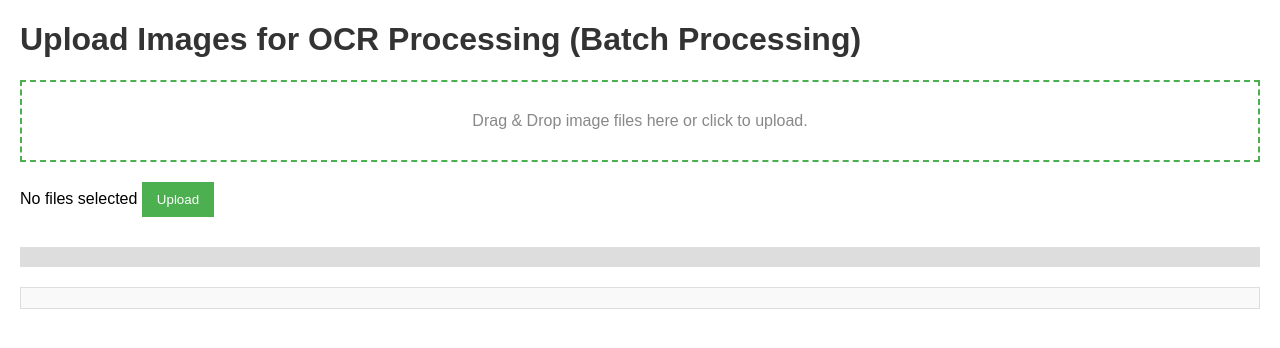
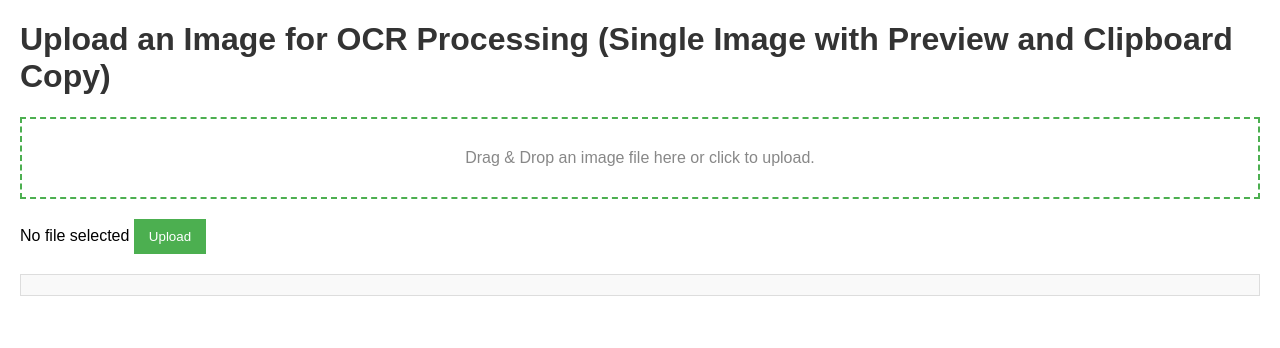
Before and after one commit to LEnc95/OCR, a Flask app: page / in a window 1280 px wide. Shown: the top 348 px of the page. Run offline with Flask 3, Linux system fonts and the light colour scheme.

Commit message:
stable v0.1
Scratch batch upload!
Add Image preview, Download text, Copy to clipboard

```diff
--- a/ocr_tool/app.py
+++ b/ocr_tool/app.py
@@ -1,70 +1,60 @@
 from flask import Flask, request, jsonify, render_template
 from PIL import Image
 import pytesseract
-import io
 import cv2
 import numpy as np
 import logging
 
 app = Flask(__name__)
 
-# Set up logging for OCR process
-logging.basicConfig(filename='ocr_log.log', level=logging.INFO)
+# Set max file size to 5MB (adjust as needed)
+app.config['MAX_CONTENT_LENGTH'] = 5 * 1024 * 1024  # 5MB limit
 
-# Path to Tesseract (if needed)
-# pytesseract.pytesseract.tesseract_cmd = r'C:\Program Files\Tesseract-OCR\tesseract.exe'
-
-# Route to render the index.html page
+# Route to serve the index.html page
 @app.route('/')
 def index():
-    return render_template('index.html')  # Serve index.html from the templates folder
+    return render_template('index.html')
 
 # Error handler for files that exceed the size limit
 @app.errorhandler(413)
 def file_too_large(e):
     return jsonify({'error': 'File too large. Maximum size allowed is 5MB.'}), 413
 
-# Batch upload route for processing multiple images
-@app.route('/batch_upload', methods=['POST'])
-def batch_upload():
-    if 'files' not in request.files:
-        app.logger.error('No files provided in the request')
-        return jsonify({'error': 'No files provided'}), 400
+# Route to process a single image and perform OCR
+@app.route('/upload', methods=['POST'])
+def upload_file():
+    if 'file' not in request.files:
+        return jsonify({'error': 'No file provided'}), 400
 
-    files = request.files.getlist('files')
-    results = []
+    file = request.files['file']
+    if file.filename == '':
+        return jsonify({'error': 'No file selected'}), 400
 
-    for file in files:
-        try:
-            # Validate file type
-            if not file.filename.lower().endswith(('.png', '.jpg', '.jpeg')):
-                app.logger.error(f'Invalid file type for file {file.filename}')
-                results.append(f'Invalid file type for {file.filename}. Only PNG, JPG, and JPEG are allowed.')
-                continue
+    try:
+        # Validate file type
+        if not file.filename.lower().endswith(('.png', '.jpg', '.jpeg')):
+            return jsonify({'error': 'Invalid file type. Only PNG, JPG, and JPEG are allowed.'}), 400
 
-            # Convert the file to an image for processing
-            image = Image.open(file.stream)
-            open_cv_image = np.array(image.convert('RGB'))  # Convert to OpenCV format
-            open_cv_image = cv2.cvtColor(open_cv_image, cv2.COLOR_RGB2BGR)
+        # Convert the file to an image
+        image = Image.open(file.stream)
 
-            # Preprocess the image (grayscale, denoise, and threshold)
-            gray_image = cv2.cvtColor(open_cv_image, cv2.COLOR_BGR2GRAY)
-            denoised_image = cv2.GaussianBlur(gray_image, (5, 5), 0)
-            _, thresholded_image = cv2.threshold(denoised_image, 0, 255, cv2.THRESH_BINARY + cv2.THRESH_OTSU)
+        # Convert PIL image to OpenCV format
+        open_cv_image = np.array(image.convert('RGB'))
+        open_cv_image = cv2.cvtColor(open_cv_image, cv2.COLOR_RGB2BGR)
 
-            # Perform OCR on the preprocessed image
-            ocr_text = pytesseract.image_to_string(thresholded_image)
+        # Preprocess the image (grayscale, denoise, and threshold)
+        gray_image = cv2.cvtColor(open_cv_image, cv2.COLOR_BGR2GRAY)
+        denoised_image = cv2.GaussianBlur(gray_image, (5, 5), 0)
+        _, thresholded_image = cv2.threshold(denoised_image, 0, 255, cv2.THRESH_BINARY + cv2.THRESH_OTSU)
 
-            # Log the processed file
-            app.logger.info(f'Processed file: {file.filename}, extracted text: {ocr_text[:50]}...')
-            results.append(ocr_text)
+        # Perform OCR on the preprocessed image
+        ocr_text = pytesseract.image_to_string(thresholded_image)
 
-        except Exception as e:
-            app.logger.error(f"Error processing file {file.filename}: {str(e)}")
-            results.append(f"Error processing file {file.filename}: {str(e)}")
+        return jsonify({'extracted_text': ocr_text})
 
-    return jsonify({'results': results})
+    except Exception as e:
+        app.logger.error(f"Error processing file: {str(e)}", exc_info=True)
+        return jsonify({'error': str(e)}), 500
 
 if __name__ == '__main__':
-    app.config['MAX_CONTENT_LENGTH'] = 5 * 1024 * 1024  # Set max file size to 5MB
     app.run(debug=True)
--- a/ocr_tool/templates/index.html
+++ b/ocr_tool/templates/index.html
@@ -3,7 +3,7 @@
 <head>
     <meta charset="UTF-8">
     <meta name="viewport" content="width=device-width, initial-scale=1.0">
-    <title>OCR Image Upload (Batch Processing)</title>
+    <title>OCR Image Upload (Single Processing with Preview and Clipboard Copy)</title>
     <style>
         body {
             font-family: Arial, sans-serif;
@@ -50,36 +50,24 @@
         .drop-zone.dragover {
             background-color: #f0f0f0;
         }
-        /* Progress Bar */
-        #progress-bar-container {
-            width: 100%;
-            background-color: #ddd;
-            margin-top: 10px;
-        }
-        #progress-bar {
-            width: 0;
-            height: 20px;
-            background-color: #4CAF50;
-        }
-        #image-previews {
-            display: flex;
-            flex-wrap: wrap;
+        /* Image preview styling */
+        #image-preview {
+            display: none;
+            max-width: 300px;
             margin-top: 20px;
-        }
-        .image-preview {
-            margin-right: 10px;
-            max-width: 150px;
-            max-height: 150px;
+            border: 1px solid #ddd;
         }
     </style>
     <script>
-        let selectedFiles = [];
+        let selectedFile;
+        const MAX_FILE_SIZE = 5 * 1024 * 1024;  // 5MB limit
 
         // Handle drag and drop functionality
         document.addEventListener('DOMContentLoaded', function () {
             const dropZone = document.getElementById('drop-zone');
             const fileInput = document.querySelector('input[type="file"]');
-            const imagePreviews = document.getElementById('image-previews');
+            const error = document.getElementById('error');
+            const imagePreview = document.getElementById('image-preview');
 
             // When a file is dragged over the drop zone
             dropZone.addEventListener('dragover', function (e) {
@@ -95,10 +83,20 @@
             dropZone.addEventListener('drop', function (e) {
                 e.preventDefault();
                 dropZone.classList.remove('dragover');
-                selectedFiles = Array.from(e.dataTransfer.files); // Convert to array
+                selectedFile = e.dataTransfer.files[0];
                 fileInput.files = e.dataTransfer.files;
-                displayImagePreviews(selectedFiles);
-                document.getElementById('file-label').textContent = `${selectedFiles.length} files selected`;
+                document.getElementById('file-label').textContent = selectedFile.name;
+
+                // Frontend file size validation
+                if (selectedFile.size > MAX_FILE_SIZE) {
+                    error.innerHTML = 'File is too large. Maximum size allowed is 5MB.';
+                    imagePreview.style.display = 'none';  // Hide the preview if validation fails
+                    return;
+                }
+                error.innerHTML = '';  // Clear any previous error
+
+                // Display image preview
+                previewImage(selectedFile);
             });
 
             // Trigger file input when drop zone is clicked
@@ -107,56 +105,65 @@
             });
 
             fileInput.addEventListener('change', function () {
-                selectedFiles = Array.from(fileInput.files); // Convert to array
-                displayImagePreviews(selectedFiles);
-                document.getElementById('file-label').textContent = `${selectedFiles.length} files selected`;
+                selectedFile = fileInput.files[0];
+                document.getElementById('file-label').textContent = selectedFile.name;
+
+                // Frontend file size validation
+                if (selectedFile.size > MAX_FILE_SIZE) {
+                    error.innerHTML = 'File is too large. Maximum size allowed is 5MB.';
+                    imagePreview.style.display = 'none';  // Hide the preview if validation fails
+                    return;
+                }
+                error.innerHTML = '';  // Clear any previous error
+
+                // Display image preview
+                previewImage(selectedFile);
             });
 
-            function displayImagePreviews(files) {
-                imagePreviews.innerHTML = ''; // Clear previous previews
-                files.forEach(file => {
-                    const reader = new FileReader();
-                    reader.onload = function (e) {
-                        const img = document.createElement('img');
-                        img.src = e.target.result;
-                        img.classList.add('image-preview');
-                        imagePreviews.appendChild(img);
-                    };
-                    reader.readAsDataURL(file);
-                });
+            // Function to preview the image
+            function previewImage(file) {
+                const reader = new FileReader();
+                reader.onload = function (e) {
+                    imagePreview.src = e.target.result;  // Set the src of the img element to the file data
+                    imagePreview.style.display = 'block';  // Show the preview
+                };
+                reader.readAsDataURL(file);  // Read the file as a data URL
             }
         });
 
-        async function uploadImages(event) {
+        async function uploadImage(event) {
             event.preventDefault();
 
             const formData = new FormData();
             const loading = document.getElementById('loading');
             const result = document.getElementById('result');
             const error = document.getElementById('error');
-            const progressBar = document.getElementById('progress-bar');
 
-            // Reset previous results, errors, and progress bar
+            // Reset previous results and errors
             result.innerHTML = '';
             error.innerHTML = '';
-            progressBar.style.width = '0%';
 
-            if (selectedFiles.length === 0) {
-                error.innerHTML = 'Please select or drop files to upload.';
+            // Validate if a file is selected
+            if (!selectedFile) {
+                error.innerHTML = 'Please select or drop a file to upload.';
                 return;
             }
 
-            // Append each file to FormData
-            for (const file of selectedFiles) {
-                formData.append('files', file);
+            // Validate file size
+            if (selectedFile.size > MAX_FILE_SIZE) {
+                error.innerHTML = 'File is too large. Maximum size allowed is 5MB.';
+                return;
             }
 
+            formData.append('file', selectedFile);
+
+            // Show loading message
             loading.style.display = 'block';
 
             try {
-                const response = await fetch('/batch_upload', {
+                const response = await fetch('/upload', {
                     method: 'POST',
-                    body: formData,
+                    body: formData
                 });
 
                 const data = await response.json();
@@ -167,44 +174,64 @@
                 if (response.status !== 200) {
                     error.innerHTML = data.error;
                 } else {
-                    // Display the OCR results for each image
-                    result.innerHTML = '<h3>Extracted Texts:</h3>';
-                    data.results.forEach((text, index) => {
-                        result.innerHTML += `<p><strong>Image ${index + 1}:</strong></p><pre>${text}</pre>`;
-                    });
+                    // Display the result and store the extracted text in a hidden div
+                    result.innerHTML = `
+                        <h3>Extracted Text:</h3>
+                        <pre>${data.extracted_text}</pre>
+                        <button onclick="downloadText()">Download Text</button>
+                        <button onclick="copyToClipboard()">Copy to Clipboard</button>
+                        <div id="extracted-text" style="display:none;">${encodeURIComponent(data.extracted_text)}</div>
+                    `;
                 }
             } catch (err) {
                 loading.style.display = 'none';
-                error.innerHTML = 'An error occurred while processing the images. Please try again.';
+                error.innerHTML = 'An error occurred while processing the image. Please try again.';
             }
+        }
+
+        // Function to download the extracted text as a .txt file
+        function downloadText() {
+            const textElement = document.getElementById('extracted-text');
+            const decodedText = decodeURIComponent(textElement.textContent);  // Decode any encoded text
+            const blob = new Blob([decodedText], { type: 'text/plain' });
+            const link = document.createElement('a');
+            link.href = URL.createObjectURL(blob);
+            link.download = 'extracted_text.txt';
+            link.click();
+        }
+
+        // Function to copy the extracted text to the clipboard
+        function copyToClipboard() {
+            const textElement = document.getElementById('extracted-text');
+            const decodedText = decodeURIComponent(textElement.textContent);  // Decode the text
+            navigator.clipboard.writeText(decodedText).then(() => {
+                alert('Text copied to clipboard!');
+            }).catch(err => {
+                alert('Failed to copy text: ' + err);
+            });
         }
     </script>
 </head>
 <body>
-    <h1>Upload Images for OCR Processing (Batch Processing)</h1>
+    <h1>Upload an Image for OCR Processing (Single Image with Preview and Clipboard Copy)</h1>
 
     <!-- Drag and Drop Zone -->
     <div id="drop-zone" class="drop-zone">
-        Drag & Drop image files here or click to upload.
+        Drag & Drop an image file here or click to upload.
     </div>
 
     <!-- File input (hidden) -->
-    <form onsubmit="uploadImages(event)" enctype="multipart/form-data">
-        <input type="file" name="file" accept="image/png, image/jpeg" multiple required hidden>
-        <span id="file-label">No files selected</span>
+    <form onsubmit="uploadImage(event)" enctype="multipart/form-data">
+        <input type="file" name="file" accept="image/png, image/jpeg" required hidden>
+        <span id="file-label">No file selected</span>
         <button type="submit">Upload</button>
     </form>
 
-    <!-- Image Previews -->
-    <div id="image-previews"></div>
-
-    <!-- Progress Bar -->
-    <div id="progress-bar-container">
-        <div id="progress-bar"></div>
-    </div>
+    <!-- Image preview -->
+    <img id="image-preview" alt="Image Preview">
 
     <!-- Loading indicator -->
-    <p id="loading" style="display:none;">Processing images... Please wait.</p>
+    <p id="loading" style="display:none;">Processing image... Please wait.</p>
 
     <!-- Div to display results -->
     <div id="result"></div>
```
Also changed, not shown: 1 other file.
